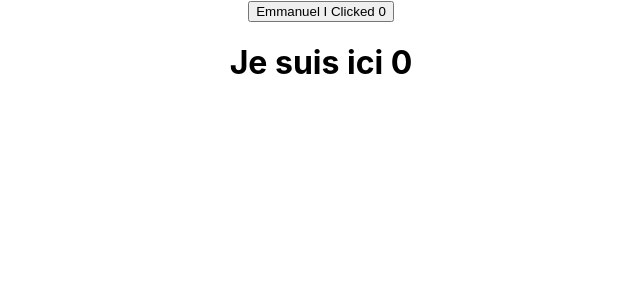
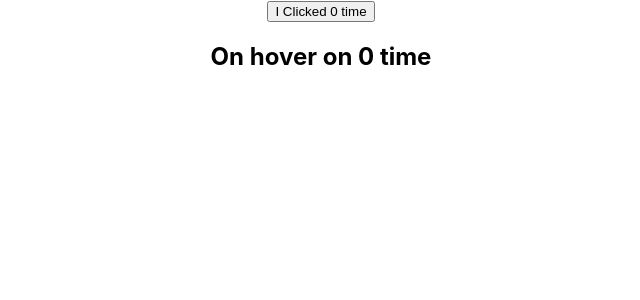
Before and after one commit to fabuloussTeam/reactRevision, a React (Create React App) app: page / in a window 1280 px wide. Shown: the top 300 px of the page, without its empty margins (319-959 px from the left). Built offline with nearby package versions, Linux system fonts and the light colour scheme.

Commit message:
Render Props part1 & part2

```diff
--- a/src/App.js
+++ b/src/App.js
@@ -21,17 +21,43 @@ import Hero from './components/Hero';
 import ErrorBoundary from './components/ErrorBoundary';
 import ClickCounter from './components/ClickCounter';
 import HoverCounter from './components/HoverCounter';
+import ClickCounterTwo from './components/ClickCounterTwo';
+import HoverCounterTwo from './components/HoverCounterTwo';
+import Users from './components/Users';
+import CounterTwo from './components/CounterTwo';
 
 function App() {
 
 
   return (
     <div className="App">
+   {/*Render props part 01*
+   <ClickCounterTwo />
+   <HoverCounterTwo />
+  <Users render={(isLoggedIn)=> isLoggedIn ? "Emmanuel4" : "Guest"}/> */}
 
- <ClickCounter name='Emmanuel' />
- <HoverCounter />
 
-      {/* <ErrorBoundary>
+  {/* Render props part 02: Passer une fontionalite a traver les props  */}
+   <CounterTwo
+      render={(count, inscrementCount) => <ClickCounterTwo
+        count={count}
+        clickCounterTwo={inscrementCount}
+      />}
+    />
+
+<CounterTwo
+      render={(count, inscrementCount) => <HoverCounterTwo
+        count={count}
+        hoverCounterTwo={inscrementCount}
+      />}
+    />
+
+  {// Hight order component: pass component as fonctionality
+  /*<ClickCounter name='Emmanuel' />
+  <HoverCounter /> */}
+
+      { //Afficher les message error on component
+      /* <ErrorBoundary>
        <Hero heroname='batman boy' />
        </ErrorBoundary>
 
--- /dev/null
+++ b/src/components/ClickCounterTwo.js
@@ -0,0 +1,12 @@
+import React, { Component } from 'react';
+
+class ClickCounterTwo extends Component {
+
+    render() {
+        return (
+            <button onClick={this.props.clickCounterTwo}>I Clicked {this.props.count} time</button>
+         );
+    }
+}
+
+export default ClickCounterTwo;
--- /dev/null
+++ b/src/components/CounterTwo.js
@@ -0,0 +1,27 @@
+import React, { Component } from 'react';
+
+class CounterTwo extends Component {
+    constructor(props) {
+        super(props);
+
+        this.state = {
+            count: 0,
+        }
+    }
+
+    incrementCount = () => {
+        this.setState(prevState => {
+            return { count: prevState.count + 1 }
+        })
+    }
+
+    render() {
+        return (
+            <div>
+                {this.props.render(this.state.count, this.incrementCount)}
+            </div>
+         );
+    }
+}
+
+export default CounterTwo;
--- /dev/null
+++ b/src/components/HoverCounterTwo.js
@@ -0,0 +1,12 @@
+import React, { Component } from 'react';
+
+class HoverCounterTwo extends Component {
+
+    render() {
+        return (
+            <h2 onMouseOver={this.props.hoverCounterTwo}>On hover on {this.props.count} time</h2>
+         );
+    }
+}
+
+export default HoverCounterTwo;
--- /dev/null
+++ b/src/components/Users.js
@@ -0,0 +1,11 @@
+import React, { Component } from 'react';
+
+class Users extends Component {
+    render() {
+        return (
+           <h3>{this.props.render(true)}</h3>
+        );
+    }
+}
+
+export default Users;
```
